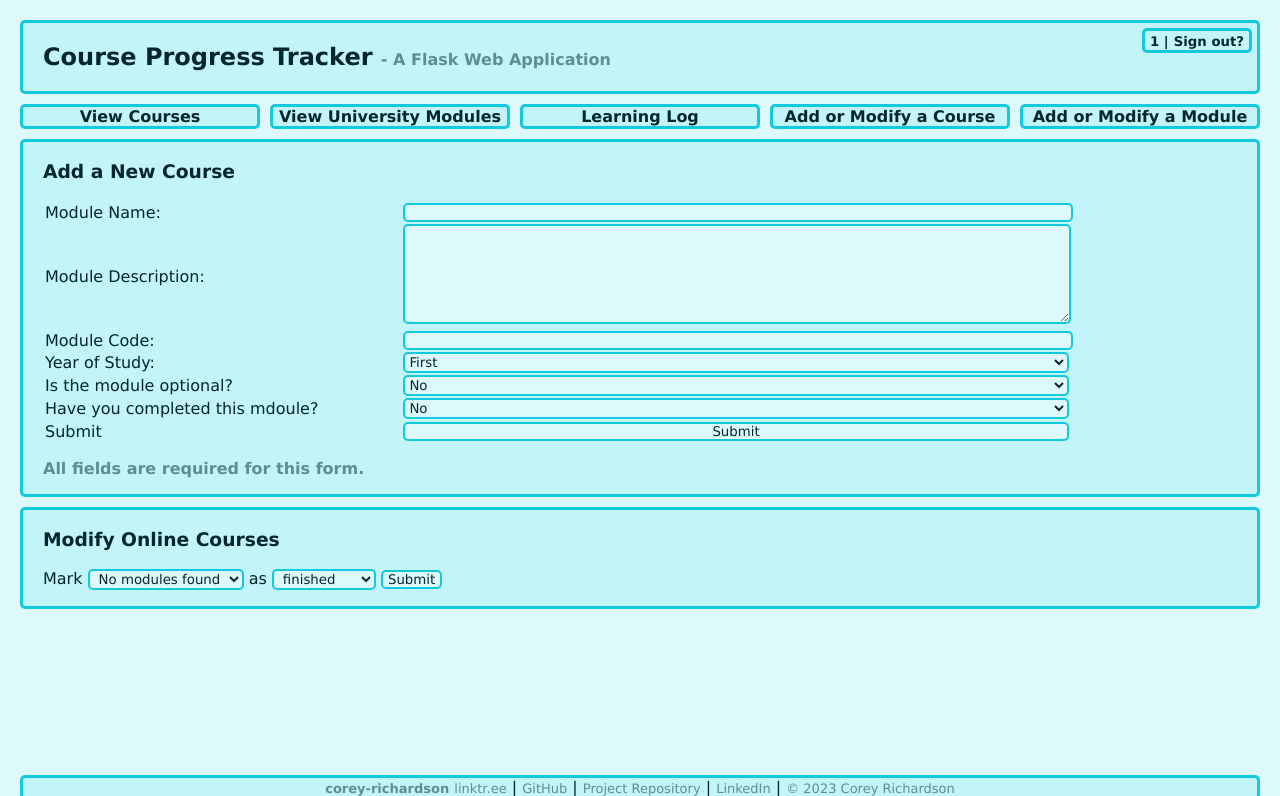
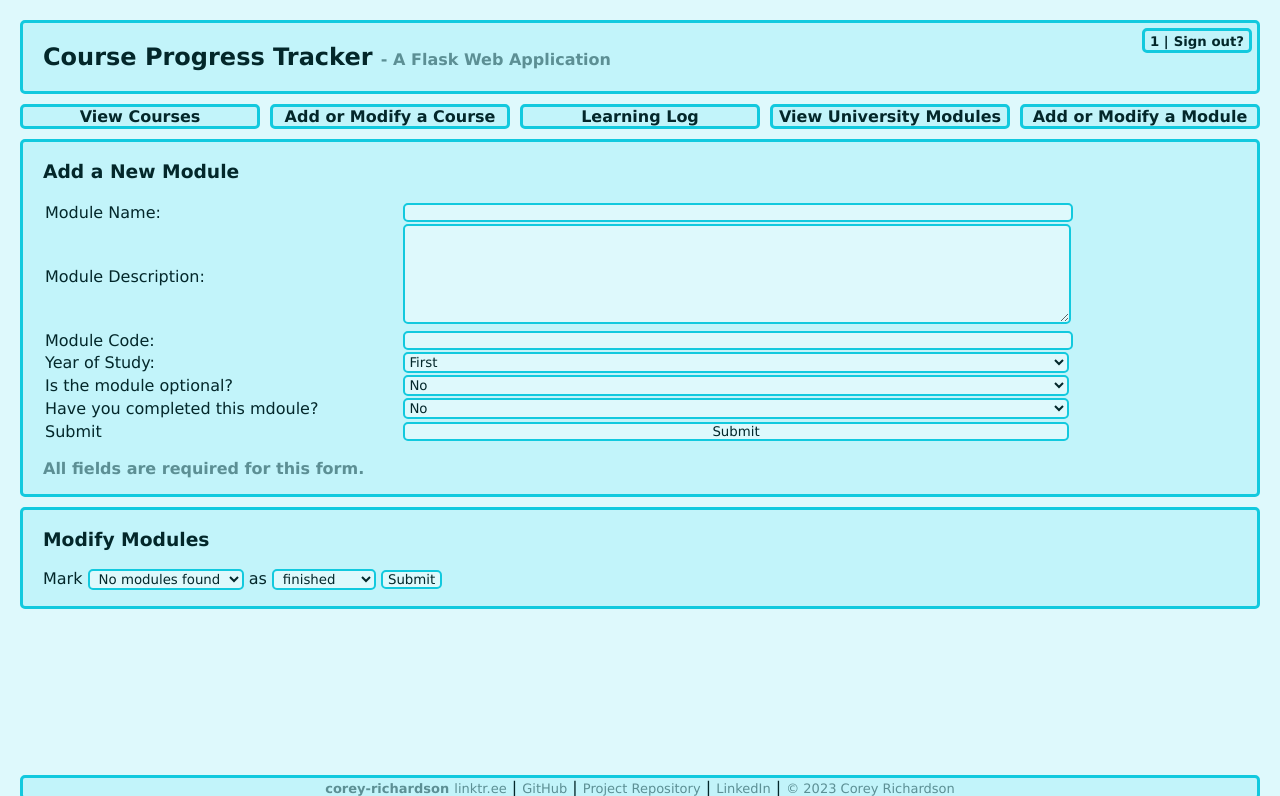
Before and after one commit to corey-richardson/course-progress-tracker, a Flask app: page /add_module in a window 1280 px wide. Shown: the top 796 px of the page. Run offline with Flask 3, Linux system fonts and the light colour scheme; the visitor is signed in with stand-in values (Sample User, id 1).

Commit message:
Fixed wrong word

```diff
--- a/app.py
+++ b/app.py
@@ -300,7 +300,7 @@
         item_list = courses["course list"],
         completed_form = completed_course_form,
         current_user = current_user,
-        item_type = "Module",
+        item_type = "Course",
     )
 
 @app.route('/add_module', methods=["GET","POST"])
--- a/templates/add.html
+++ b/templates/add.html
@@ -3,7 +3,7 @@
 
 <div class="course-container">
     <div class="container-text">
-        <h3>Add a New Course</h3>
+        <h3>Add a New {{item_type}}</h3>
         <form method="post">
             <table style="width: 100%; margin: 10px 0;">
                 {{ add_form.hidden_tag() }}
@@ -23,7 +23,7 @@
 
 <div class="course-container">
     <div class="container-text">
-        <h3>Modify Online Courses</h3>
+        <h3>Modify {{item_type}}s</h3>
         <form method="post">
             {{ completed_form.hidden_tag() }}
             <p> Mark {{completed_form.completed()}} as {{completed_form.status()}} {{completed_form.submit()}}</p>
--- a/templates/base.html
+++ b/templates/base.html
@@ -30,9 +30,9 @@
                 <div class="nav-container">
                     <span>
                         <a href="/homepage">View Courses</a>
+                        <a href="/add_course">Add or Modify a Course</a>
+                        <a href="/learning_log">Learning Log</a>
                         <a href="/uni_modules">View University Modules</a>
-                        <a href="/learning_log">Learning Log</a>
-                        <a href="/add_course">Add or Modify a Course</a>
                         <a href="/add_module">Add or Modify a Module</a>
                     </span>
                 </div>
```
